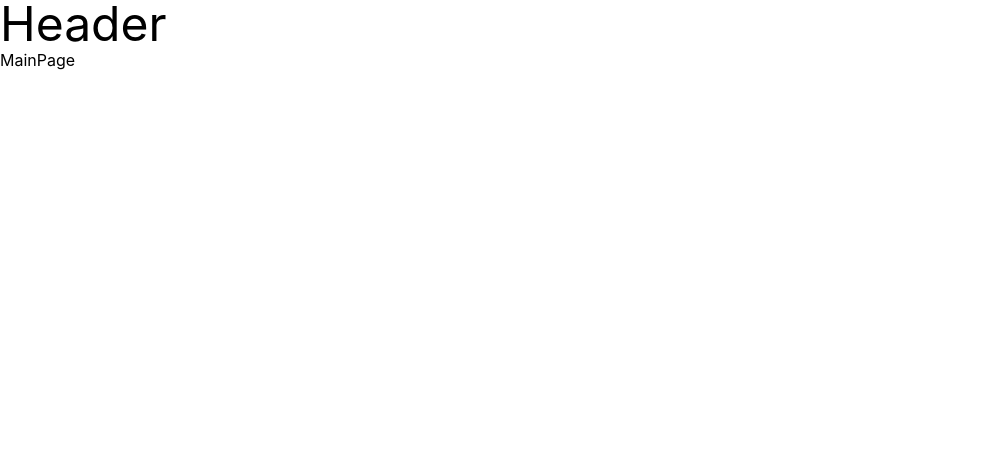
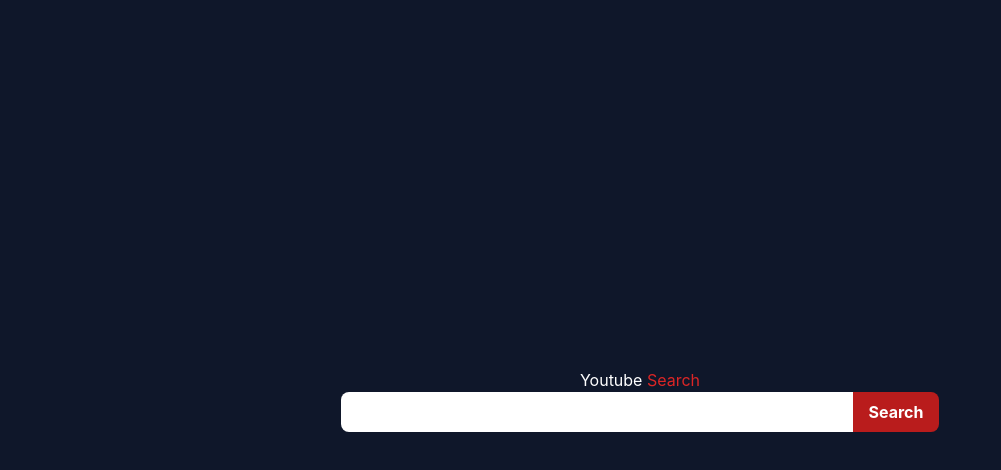
Before and after one commit to Tobbiloba/You-Search, a React (Create React App) app: page / in a window 1280 px wide. Shown: the top 470 px of the page, without its empty margins (0-1001 px from the left). Built offline with nearby package versions, Linux system fonts and the light colour scheme.

Commit message:
started the project

```diff
--- a/package.json
+++ b/package.json
@@ -6,6 +6,7 @@
     "@testing-library/jest-dom": "^5.16.5",
     "@testing-library/react": "^13.4.0",
     "@testing-library/user-event": "^13.5.0",
+    "formik": "^2.2.9",
     "react": "^18.2.0",
     "react-dom": "^18.2.0",
     "react-scripts": "5.0.1",
@@ -37,6 +38,7 @@
   },
   "devDependencies": {
     "autoprefixer": "^10.4.14",
+    "file-loader": "^6.2.0",
     "postcss": "^8.4.21",
     "tailwindcss": "^3.2.7"
   }
--- a/src/components/Header.js
+++ b/src/components/Header.js
@@ -1,6 +1,8 @@
 const Header = () => {
     return (
-        <h1 className="text-5xl">Header</h1>
+        <div>
+
+        </div>
     )
 }
 export default Header;
--- a/src/components/MainPage.js
+++ b/src/components/MainPage.js
@@ -1,6 +1,75 @@
+// import logo from '../svg/logo-no-background.svg';
+
+import { useEffect, useState } from "react";
+
+
+
 const MainPage = () => {
+    const [search, setSearch] = useState('');
+    const [shouldRun, setShouldRun] = useState(false)
+
+
+    const options = {
+        method: 'GET',
+        headers: {
+            'X-RapidAPI-Key': '4dace60f82msh08a03dbd32f400fp14522djsna13e09b3e598',
+            'X-RapidAPI-Host': 'youtube-search-results.p.rapidapi.com'
+        }
+    };
+
+    // const url = `https://youtube-search-results.p.rapidapi.com/youtube-search/?q=${search}`
+    // useEffect(() => {
+    //     if (shouldRun) {
+    //         fetch(url, options)
+    //             .then(response =>
+    //                 response.json()
+    //             ).then(json => {
+    //                 console.log(json)
+    //             }).catch(e => {
+    //                 console.log("e", e)
+    //             })
+    //     }
+    // }, [])
+
+    const getData = async () => {
+        const res = await fetch(`https://youtube-search-results.p.rapidapi.com/youtube-search/?q=${search}`, options);
+        const data = await res.json();
+        // setUsers(data);
+        console.log(data)
+    };
+
+
+
+    const test = (e) => {
+        e.preventDefault();
+        setShouldRun(true);
+        getData();
+        // console.log(search)
+        // fetchData(search)
+        // setShouldRun(false);
+
+    }
+    const updateInput = (event) => {
+        // console.log(event.target.value);
+        setSearch(event.target.value)
+    }
+
     return (
-        <h1>MainPage</h1>
+
+        <div className="w-[100vw] h-[100vh] bg-slate-900 flex-col justify-center items-center flex ">
+            <div>
+                <div className="flex justify-center">
+                    <h1 className="text-white">Youtube <span className="text-red-600">Search</span></h1>
+                </div>
+
+                <form onSubmit={test}>
+                    <div className="w-fit ">
+                        <input className="h-10 rounded-l-lg pl-4 w-[40vw]" type="text" name="id" onChange={updateInput} />
+                        <button className="bg-red-700 hover:bg-red-900 text-white font-bold py-2 px-4 rounded-r-lg">Search</button>
+                    </div>
+                </form>
+            </div>
+        </div>
     )
 }
 export default MainPage;
```
Also changed, not shown: 1 other file (tests, documents, lock files or other folders).
